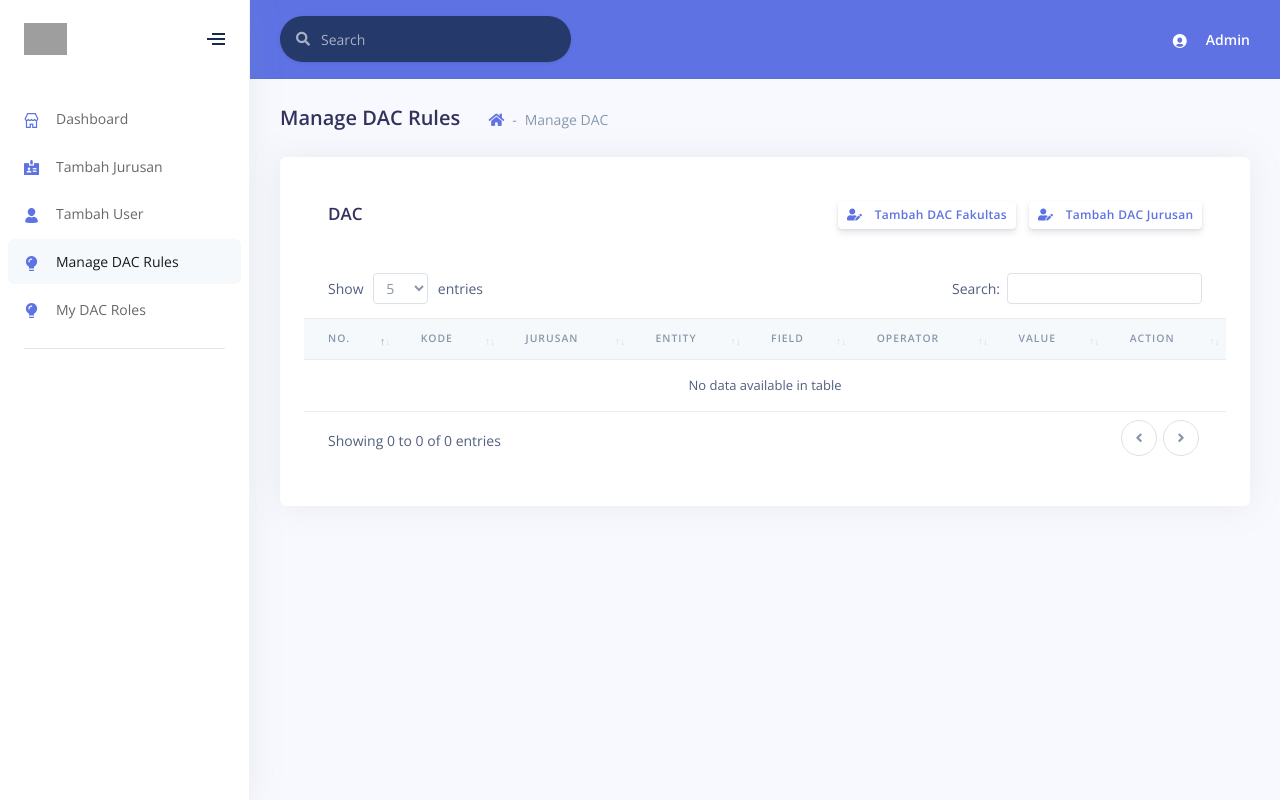
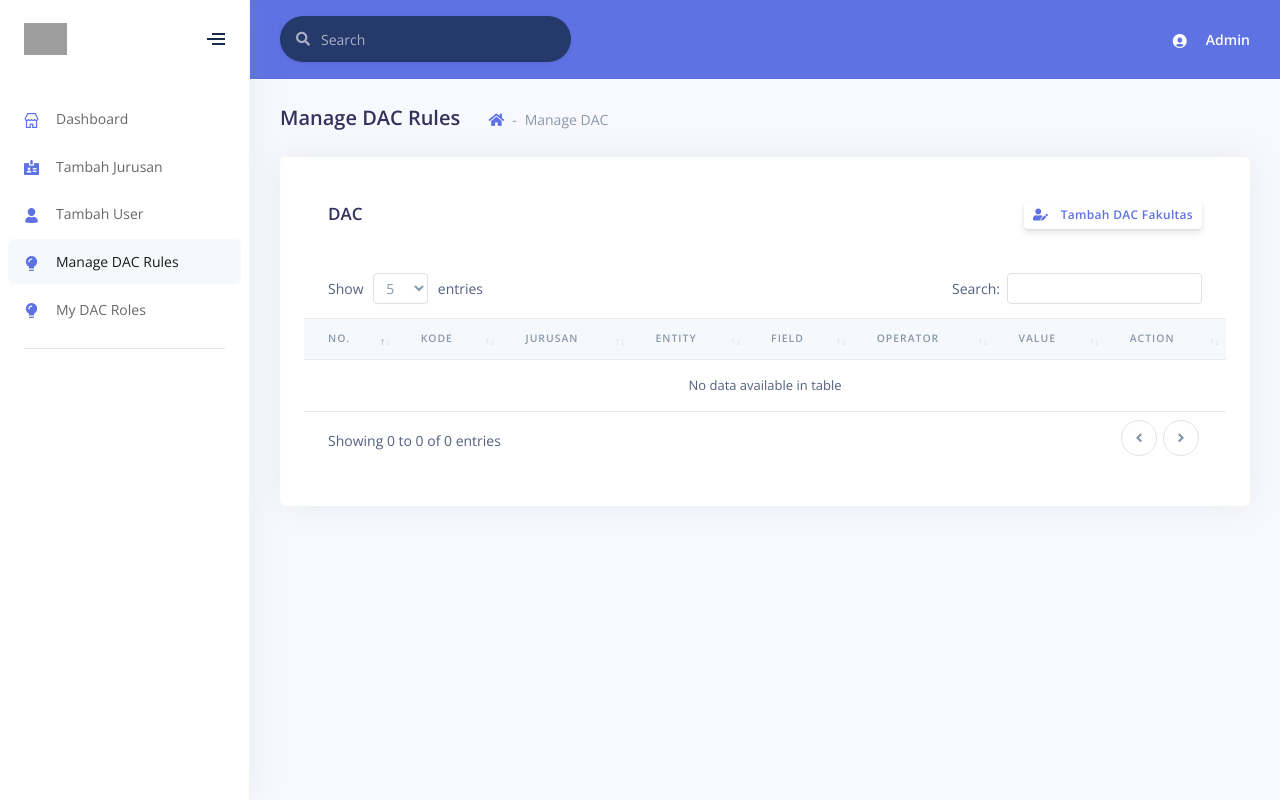
Before and after one commit to helenhadi/MidTermPjCC, a PHP site: page /listdac.php in a window 1280 px wide. Run offline with PHP 8.4, Linux system fonts and the light colour scheme; a user stored in the database is signed in; data comes from the database, SQL or seed files in the repository; data that the repository does not hold is empty; style sheets or scripts are compiled from the project's sources; some libraries are stand-ins or nearby versions; grey boxes are pictures that could not be loaded.

Commit message:
Update listdac.php

```diff
--- a/listdac.php
+++ b/listdac.php
@@ -246,10 +246,6 @@ $mysqli = konek('localhost', 'root', '', '');
                                                         <span class="btn-inner--icon"><i class="fas fa-user-edit"></i></span>
                                                         <span class="btn-inner--text">Tambah DAC Fakultas</span>
                                                     </a>
-                                                    <a href="tambah_dac_jurusan.php" class="btn btn-sm btn-neutral btn-round btn-icon" data-toggle="tooltip" data-original-title="Insert DAC">
-                                                        <span class="btn-inner--icon"><i class="fas fa-user-edit"></i></span>
-                                                        <span class="btn-inner--text">Tambah DAC Jurusan</span>
-                                                    </a>
                                                     <?php
                                                 } elseif ($_SESSION['jabatan'] == 'dekan' || $_SESSION['jabatan'] == 'wadek') {
                                                     ?>
```
